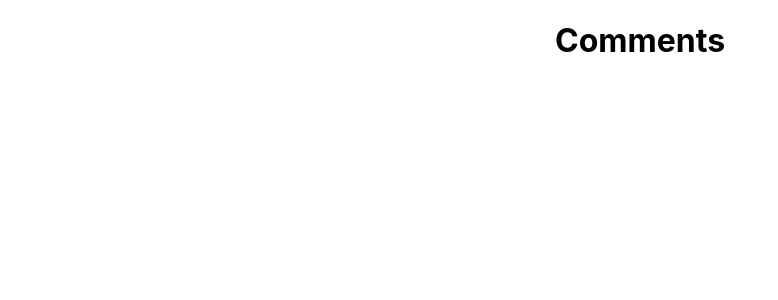
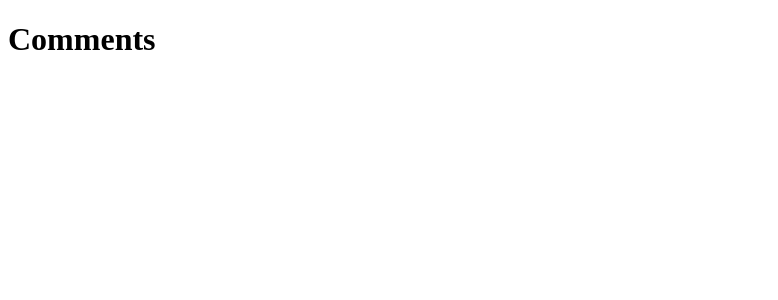
Before and after one commit to SajjadAliZaidi/single-stop-frontend-code-challenge, a React (Create React App) app: page / in a window 1280 px wide. Shown: the top 300 px of the page, without its empty margins (0-778 px from the left). Built offline with nearby package versions, Linux system fonts and the light colour scheme.

Commit message:
Remove Express node_modules which were accidentally added to repo last year. Remove sass. Add styled-components.

```diff
--- a/package.json
+++ b/package.json
@@ -15,8 +15,8 @@
     "react-scripts": "3.4.0",
     "redux": "^4.0.5",
     "redux-thunk": "^2.3.0",
-    "sass": "^1.36.0",
-    "sass-loader": "^12.1.0"
+    "sass-loader": "^12.1.0",
+    "styled-components": "^5.3.0"
   },
   "scripts": {
     "setup": "node ./bin/setup",
--- a/src/App.js
+++ b/src/App.js
@@ -1,9 +1,8 @@
 import React from 'react';
-import './App.scss';
 
 function App() {
   return (
-    <div className="App">
+    <div>
       <h1>Comments</h1>
     </div>
   );
--- a/src/App.scss
+++ /dev/null
@@ -1,3 +0,0 @@
-.App {
-  text-align: center;
-}
--- a/src/index.js
+++ b/src/index.js
@@ -1,6 +1,5 @@
 import React from 'react';
 import ReactDOM from 'react-dom';
-import './index.scss';
 import App from './App';
 import * as serviceWorker from './serviceWorker';
 
--- a/src/index.scss
+++ /dev/null
@@ -1,13 +0,0 @@
-body {
-  margin: 0;
-  font-family: -apple-system, BlinkMacSystemFont, 'Segoe UI', 'Roboto', 'Oxygen',
-    'Ubuntu', 'Cantarell', 'Fira Sans', 'Droid Sans', 'Helvetica Neue',
-    sans-serif;
-  -webkit-font-smoothing: antialiased;
-  -moz-osx-font-smoothing: grayscale;
-}
-
-code {
-  font-family: source-code-pro, Menlo, Monaco, Consolas, 'Courier New',
-    monospace;
-}
```
Also changed, not shown: 2 other files (tests, documents, lock files or other folders).
